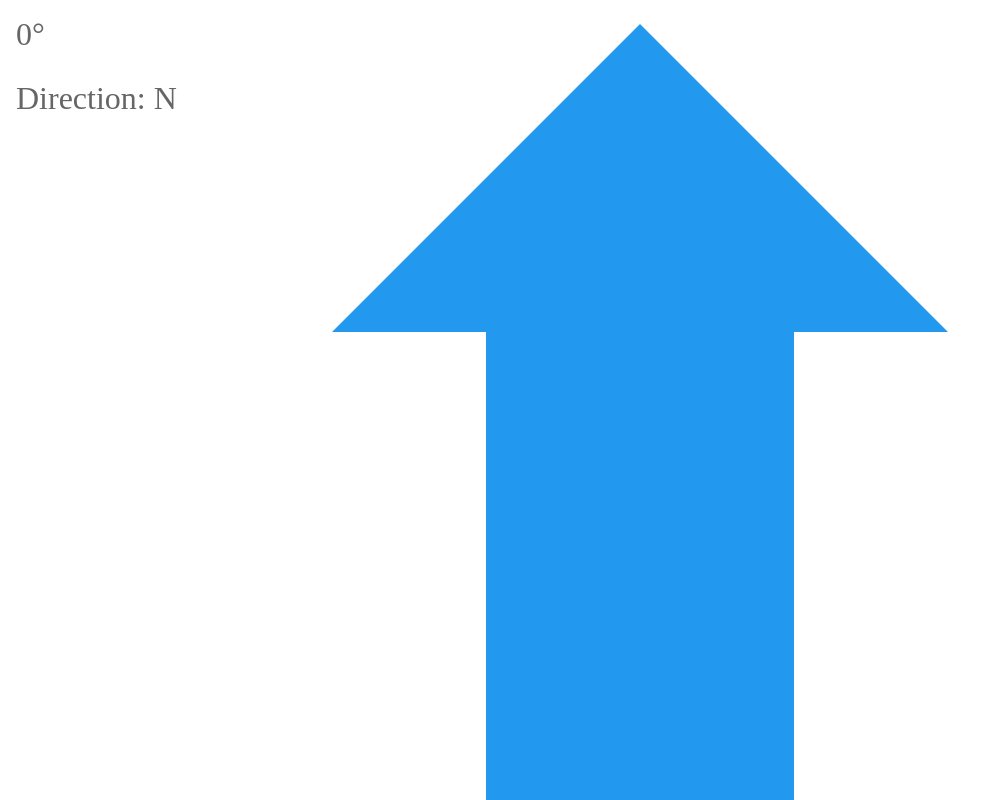
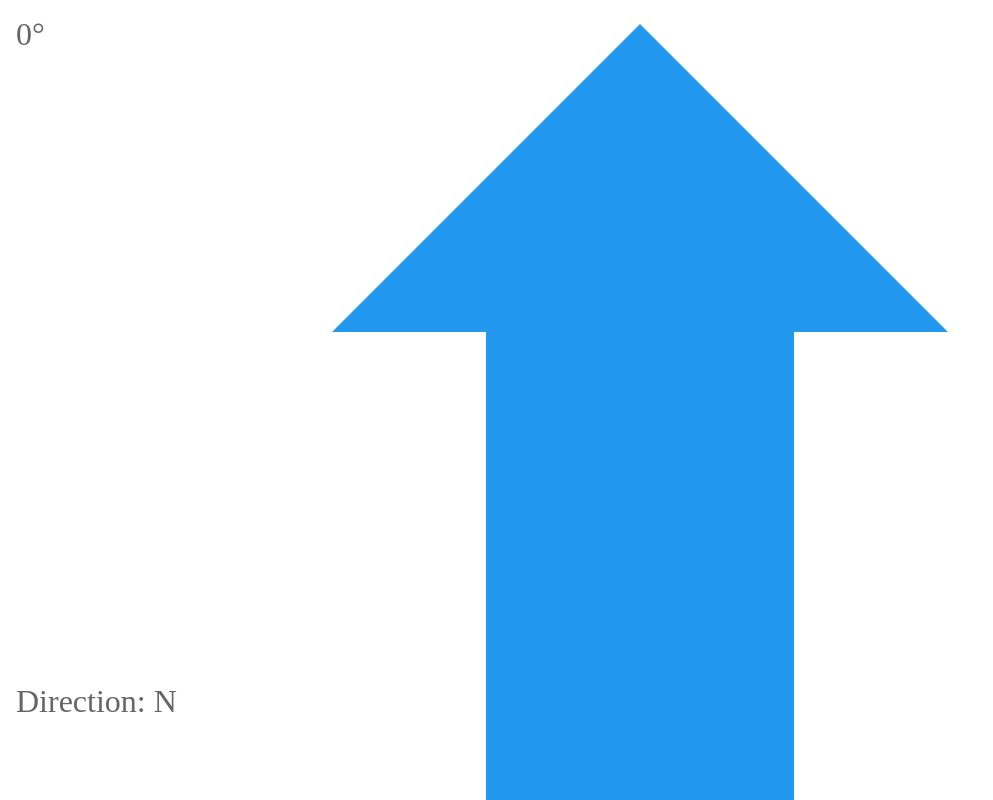
Before and after one commit to leamur88/CSCI5117InteractJsMobile, a Next.js app: page / in a window 1280 px wide. Shown: the top 800 px of the page, without its empty margins (0-993 px from the left). Built offline with nearby package versions, Linux system fonts and the light colour scheme.

Commit message:
see mod angle

```diff
--- a/src/pages/index.js
+++ b/src/pages/index.js
@@ -38,6 +38,7 @@ export default function Home() {
 
 				arrow.style.transform = 'rotate(' + angle + 'deg)'
 				const modAngle = (angle % 360)
+				console.log(angle, modAngle)
 				document.getElementById('angle-info').textContent =
 					(modAngle.toFixed(2)) + '\u00b0'
 
--- a/src/styles/globals.css
+++ b/src/styles/globals.css
@@ -24,5 +24,5 @@
 	font-size: 2em;
 	position: absolute;
 	left: 1rem;
-	top: 5rem;
+	bottom: 5rem;
   }
```
